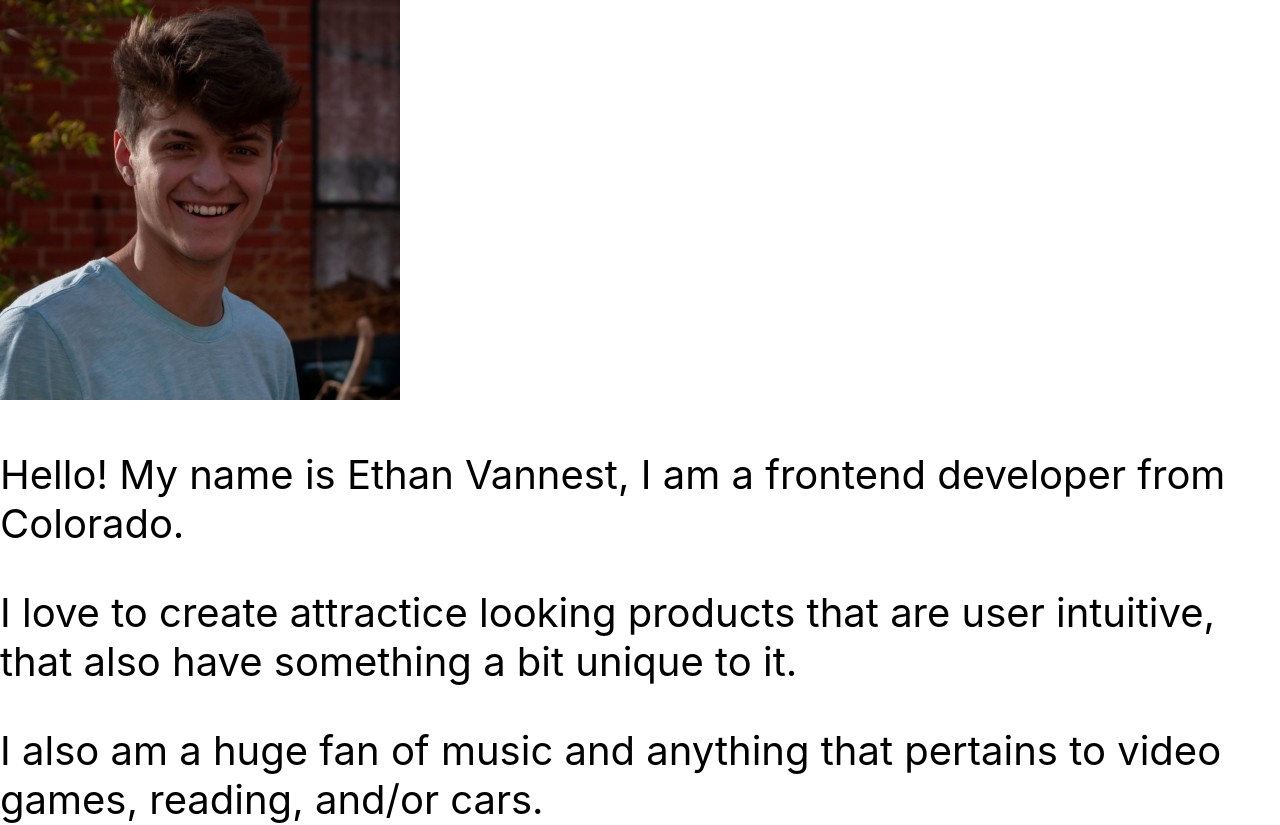
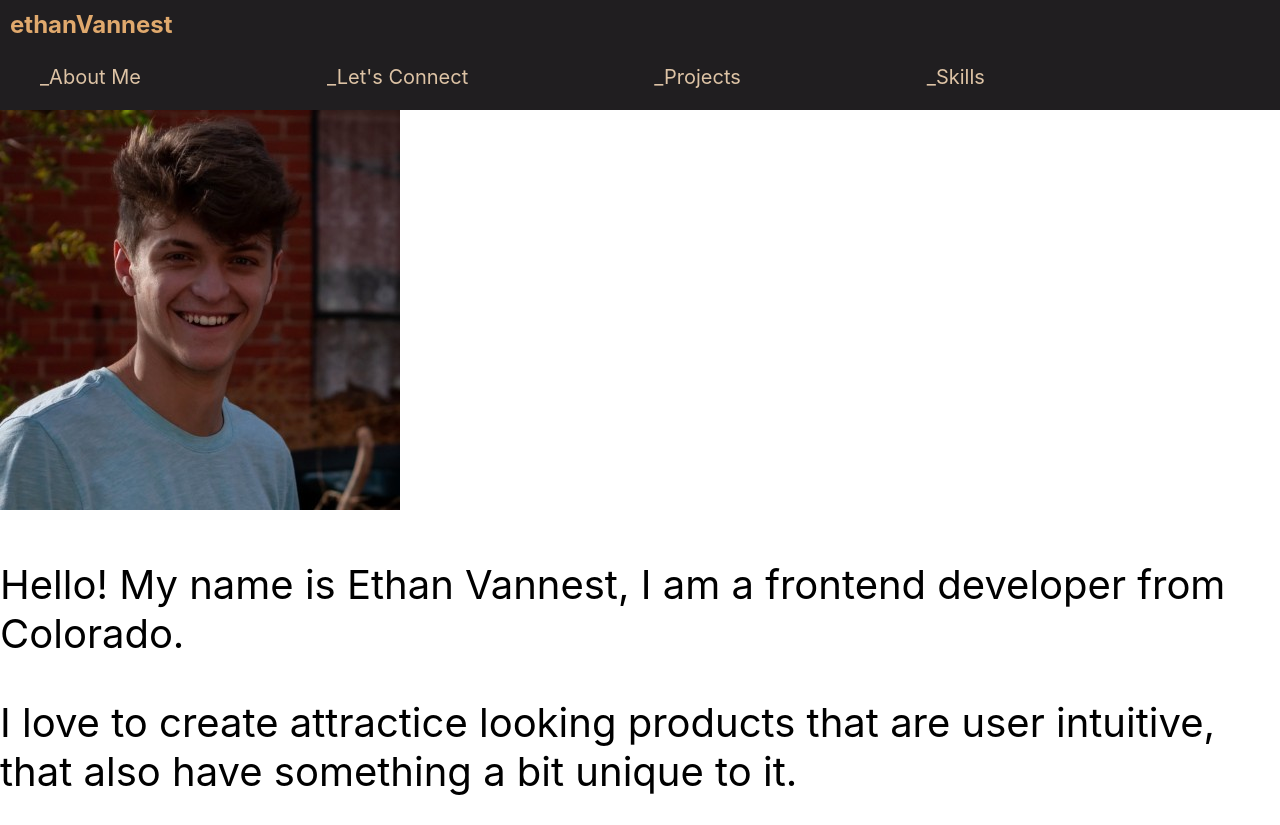
Before and after one commit to ethanVannest/EthanPortfolio, a React (Create React App) app in the folder portfolio/: page / in a window 1280 px wide. Shown: the top 825 px of the page. Built offline with nearby package versions, Linux system fonts and the light colour scheme.

Commit message:
styled header

```diff
--- a/portfolio/src/components/Footer.js
+++ b/portfolio/src/components/Footer.js
@@ -9,13 +9,12 @@ const Footer =() => {
     <div className='footer'>
         <div className='githubDiv'>
             <a className='githubIcon' href='https://github.com/ethanVannest'>
-                github
                 <i className="fa-brands fa-github"></i>
             </a>
         </div>
         <div className='linkedinDiv'>
             <a className='linkedInIcon' href='https://www.linkedin.com/in/ethan-vannest/'>
-                linkedin <i className="fa-brands fa-linkedin"></i>
+                 <i className="fa-brands fa-linkedin"></i>
             </a>
         </div>
             <div>
--- a/portfolio/src/components/Header.css
+++ b/portfolio/src/components/Header.css
@@ -1,16 +1,45 @@
 .nav {
-    background-color: aliceblue;
+    background-color: #201E20;
     padding: 0;
-    width: 100%;
+    width: 75%;
     position: fixed;
     top: 0;
 }
+.noNav {
+    background-color: #201E20;
+    padding-bottom: 5px;
+}
+.navLinks{
+    list-style: none;
+    align-items: center;
+}
+.navLinks > li > a {
+    text-decoration: none;
+}
+.linksDiv{
+    align-items: center;
+}
+li{
+    padding-right: 15%;
+    transition: .5s;
+    font-size: 20px;
+}
+li:hover{
+    font-size: 25px;
+}
+li > a {
+    color: #DDC3A5;
+}
+li > a:visited{
+    color: #DDC3A5;
+}
+
 .header{
     margin: 0;
+    padding: 10px;
+    color: #E0A96D;
 }
-ul{
+ul li{
     margin: 0;
+    display: inline-flex;
 }
-.noNav {
-    display: none;
-}
--- a/portfolio/src/components/Header.js
+++ b/portfolio/src/components/Header.js
@@ -18,18 +18,21 @@ const Header = () => {
   return (
     <nav className={`${
         head ? "nav" : "noNav"
-      }`}>
-        <div>
+    }`}>
+        <div className='navText'>
             <div className='headerDiv'>
-                <h1 className='header'>ethanVannest</h1>
+                <h1 className='header'><b>ethanVannest</b></h1>
+            </div>
+            <div className='linksDiv'>
+                <ul className='navLinks'>
+
+                    <li> <Link to='/'>_About Me</Link> </li>
+                    <li> <Link to='/contact'> _Let's Connect</Link> </li>
+                    <li> <Link to='/projects'>_Projects</Link> </li>
+                    <li> <Link to='/skills'> _Skills</Link> </li>
+                </ul>
             </div>
         </div>
-        <ul>
-            <li> <Link to='/'>About Me</Link> </li>
-            <li> <Link to='/contact'> Let's Connect</Link> </li>
-            <li> <Link to='/projects'>Projects</Link> </li>
-            <li> <Link to='/skills'> Skills </Link> </li>
-        </ul>
     </nav>
   )
 }
```
